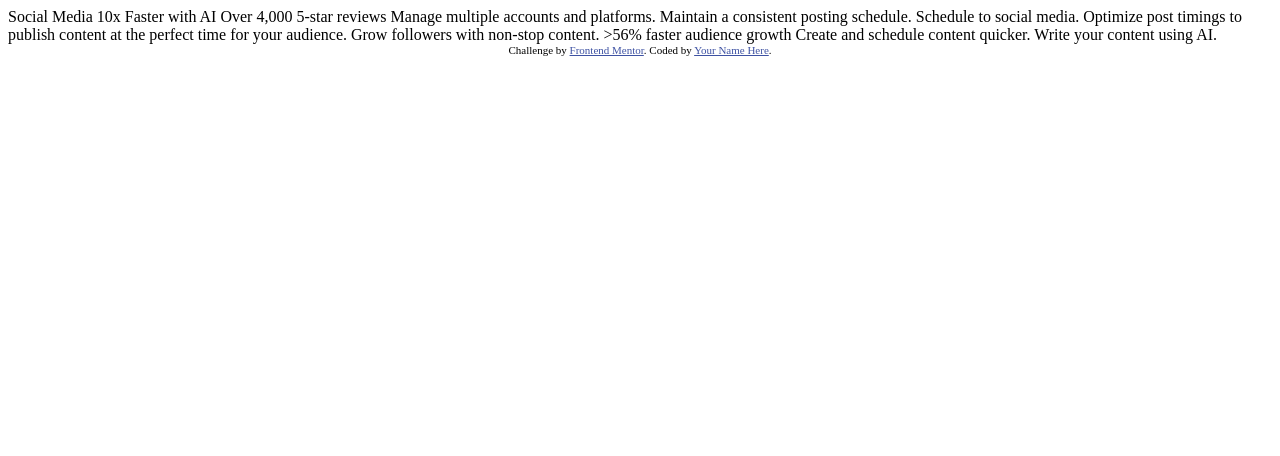
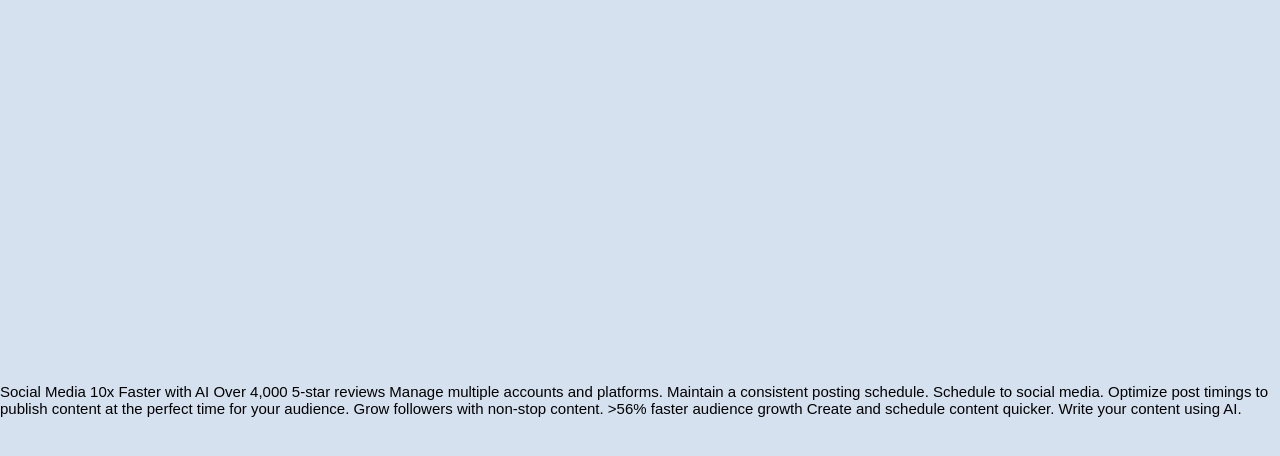
Before and after one commit to siriusnottin/bento-grid, a plain HTML site: page index.html in a window 1280 px wide. Drawn offline with Linux system fonts and the light colour scheme; a web font is replaced by a local one.

Commit message:
refactor: simplify HTML structure and update title

```diff
--- a/index.html
+++ b/index.html
@@ -1,42 +1,25 @@
 <!DOCTYPE html>
 <html lang="en">
-<head>
-  <meta charset="UTF-8">
-  <meta name="viewport" content="width=device-width, initial-scale=1.0"> <!-- displays site properly based on user's device -->
-
-  <link rel="icon" type="image/png" sizes="32x32" href="./assets/images/favicon-32x32.png">
-
-  <title>Frontend Mentor | Bento grid</title>
-
-  <!-- Feel free to remove these styles or customise in your own stylesheet 👍 -->
-  <style>
-    .attribution { font-size: 11px; text-align: center; }
-    .attribution a { color: hsl(228, 45%, 44%); }
-  </style>
-</head>
-<body>
-
-  Social Media 10x Faster with AI
-  Over 4,000 5-star reviews
-
-  Manage multiple accounts and platforms.
-
-  Maintain a consistent posting schedule.
-
-  Schedule to social media.
-  Optimize post timings to publish content at the perfect time for your audience.
-
-  Grow followers with non-stop content.
-
-  >56% faster audience growth
-
-  Create and schedule content quicker.
-
-  Write your content using AI.
-
-  <div class="attribution">
-    Challenge by <a href="https://www.frontendmentor.io?ref=challenge">Frontend Mentor</a>.
-    Coded by <a href="#">Your Name Here</a>.
-  </div>
-</body>
+	<head>
+		<meta charset="UTF-8" />
+		<meta name="viewport" content="width=device-width, initial-scale=1.0" />
+		<link
+			rel="icon"
+			type="image/png"
+			sizes="32x32"
+			href="./images/favicon-32x32.png"
+		/>
+		<title>Frontend Mentor | QR code component</title>
+		<link rel="stylesheet" href="./styles/main.css" />
+	</head>
+	<body>
+		<main class="main-container">
+			Social Media 10x Faster with AI Over 4,000 5-star reviews Manage multiple
+			accounts and platforms. Maintain a consistent posting schedule. Schedule
+			to social media. Optimize post timings to publish content at the perfect
+			time for your audience. Grow followers with non-stop content. >56% faster
+			audience growth Create and schedule content quicker. Write your content
+			using AI.
+		</main>
+	</body>
 </html>
```
